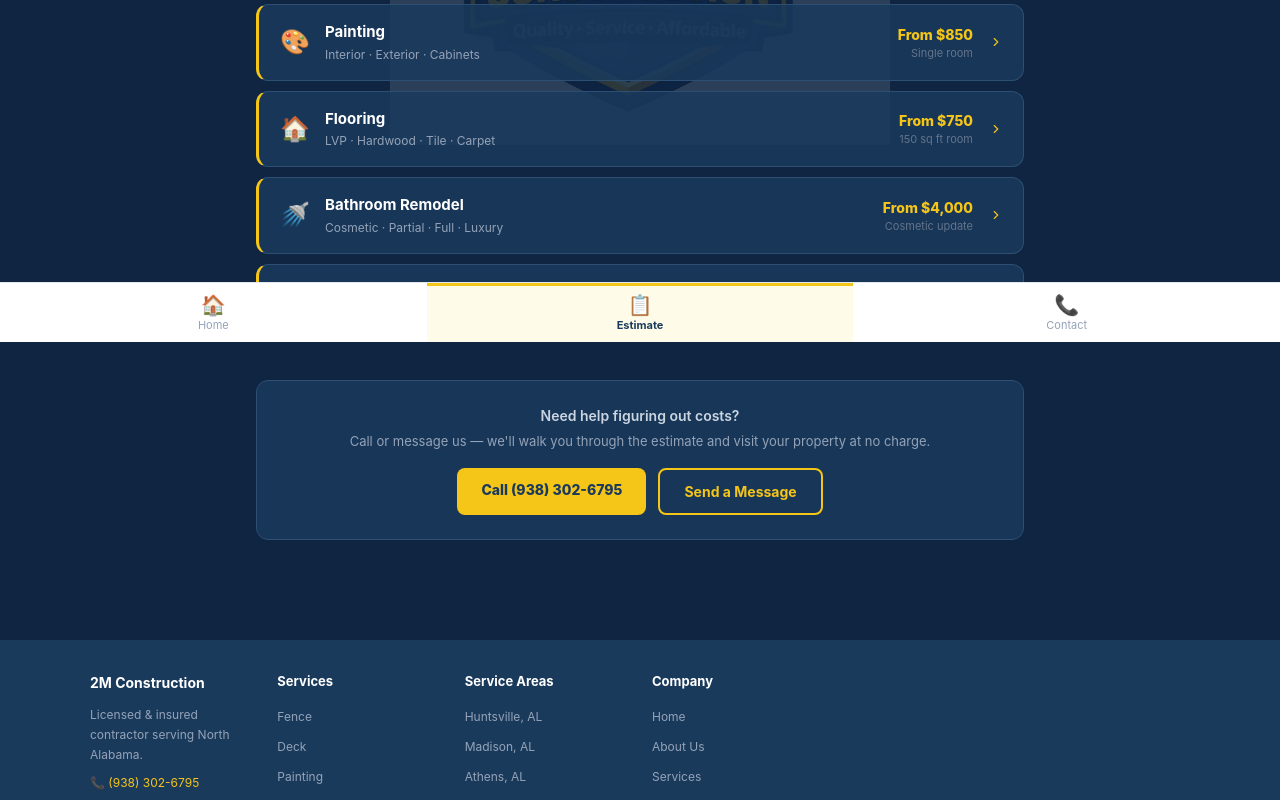
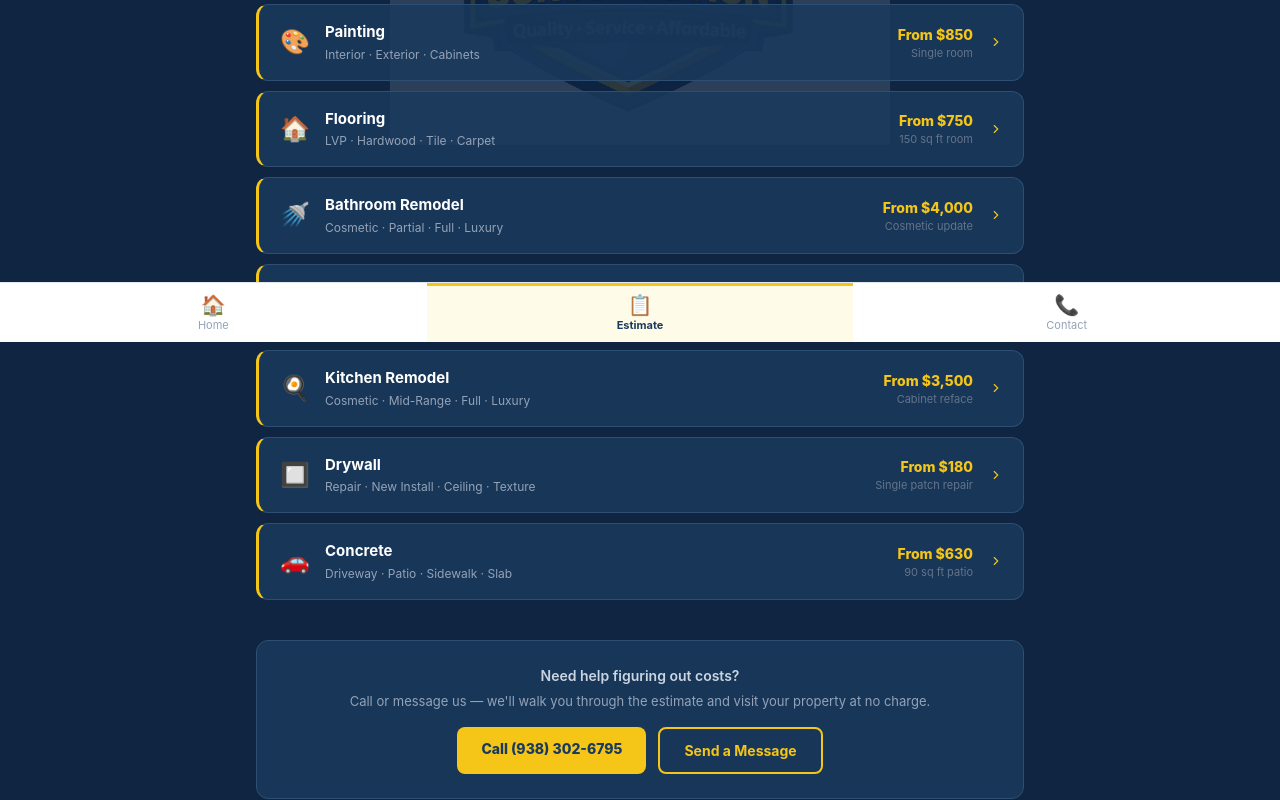
Before and after one commit to tomnguyen4484/2m-construction, a Next.js app: page /estimate in a window 1280 px wide. Shown: the part 458-1258 px from the top of the page. Built offline with nearby package versions, Linux system fonts and the light colour scheme.

Commit message:
feat: estimate redesign - 10 below market pricing + savings comparison + top 6 services

```diff
--- a/app/estimate/page.tsx
+++ b/app/estimate/page.tsx
@@ -40,6 +40,30 @@ const SERVICES = [
     sub: 'Pressure-treated · Composite · PVC',
     from: 'From $2,800',
     note: '150 sq ft deck',
+  },
+  {
+    href: '/estimate/kitchen',
+    icon: '🍳',
+    title: 'Kitchen Remodel',
+    sub: 'Cosmetic · Mid-Range · Full · Luxury',
+    from: 'From $3,500',
+    note: 'Cabinet reface',
+  },
+  {
+    href: '/estimate/drywall',
+    icon: '🔲',
+    title: 'Drywall',
+    sub: 'Repair · New Install · Ceiling · Texture',
+    from: 'From $180',
+    note: 'Single patch repair',
+  },
+  {
+    href: '/estimate/concrete',
+    icon: '🚗',
+    title: 'Concrete',
+    sub: 'Driveway · Patio · Sidewalk · Slab',
+    from: 'From $630',
+    note: '90 sq ft patio',
   },
 ];
 
```
